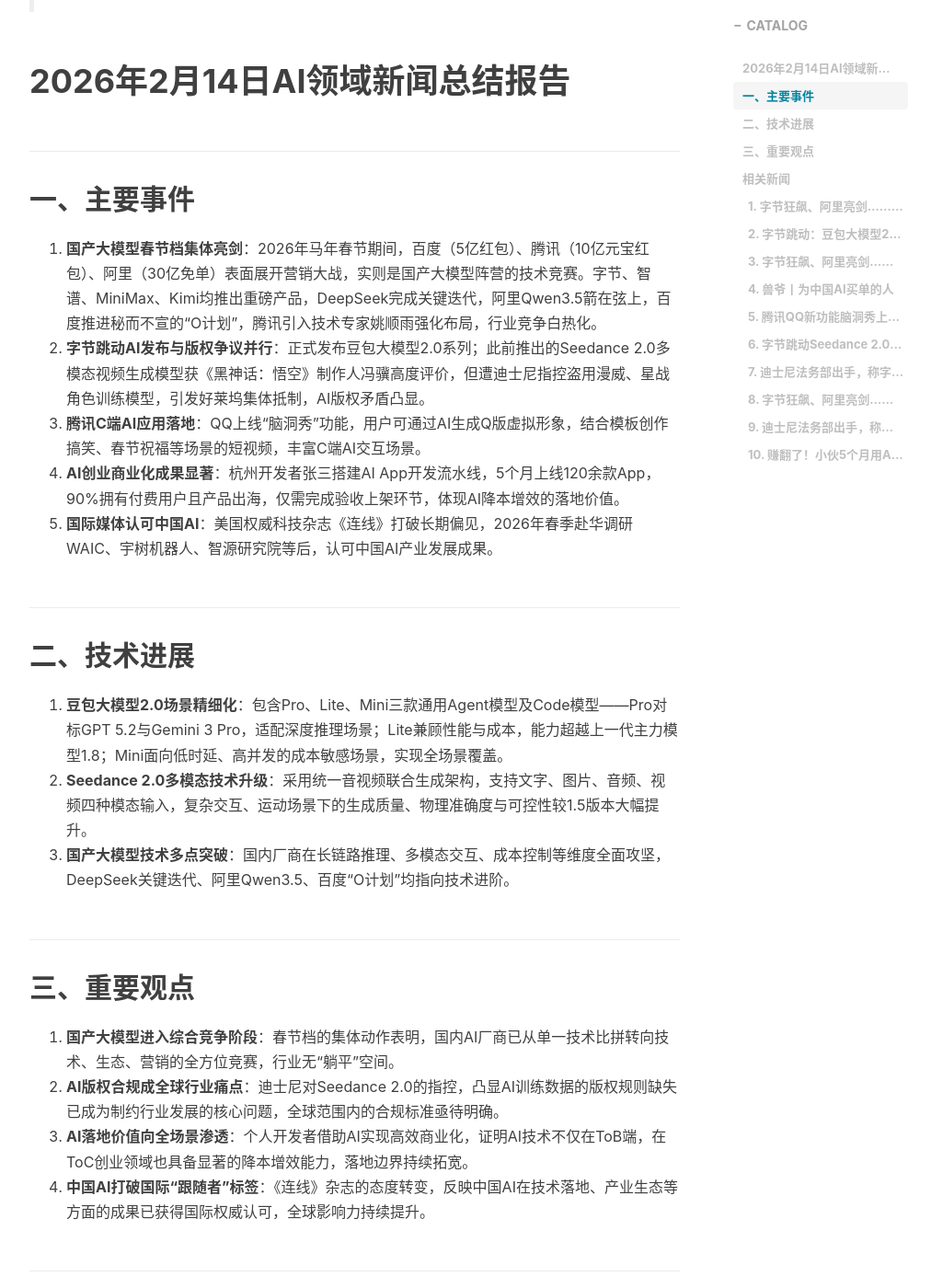
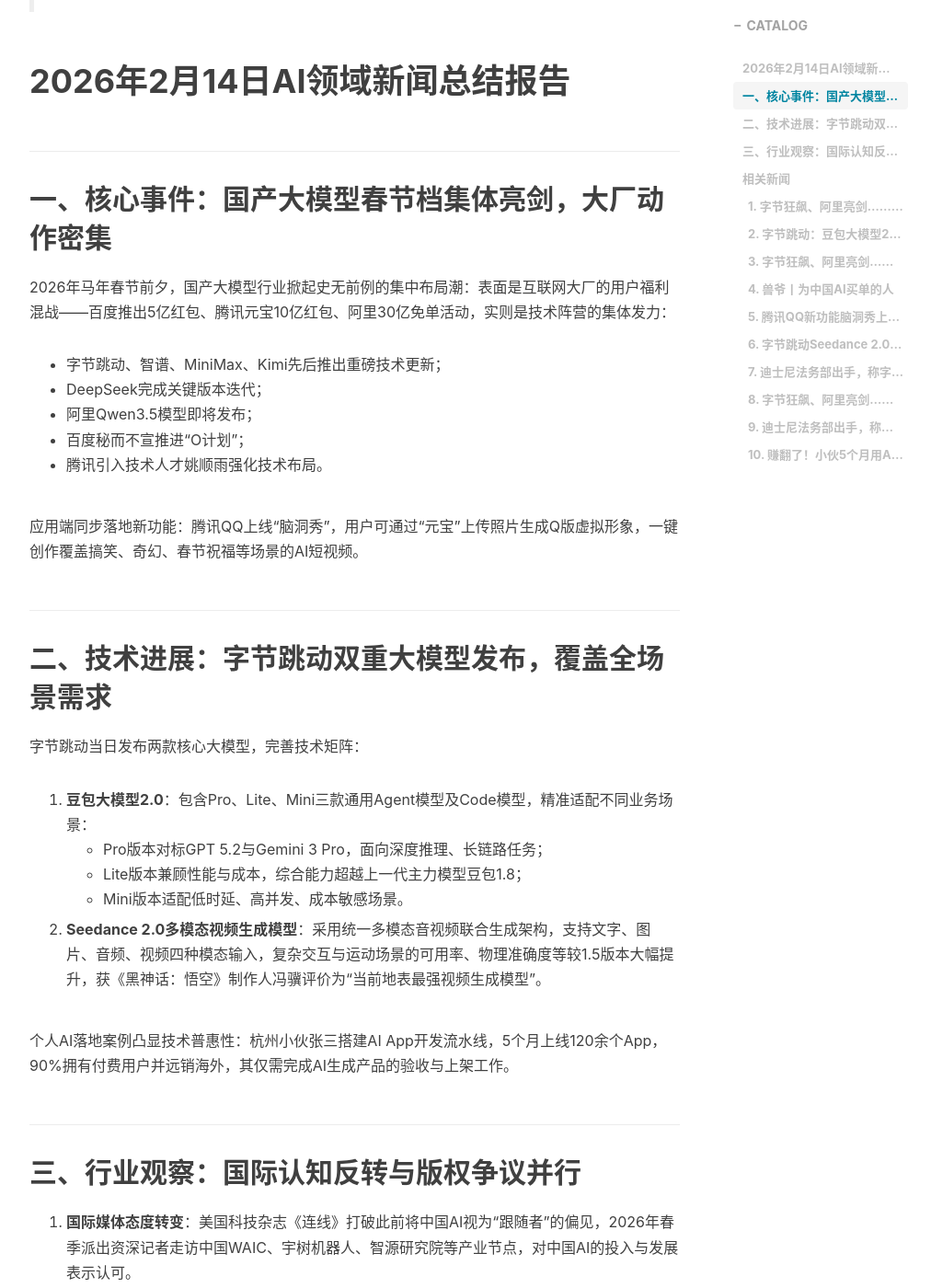
Before and after one commit to soldier828/soldier828.github.io, a Jekyll site: the page built from _posts/2026-02-15-AI新闻快递.md, in a window 1280 px wide and 1400 px high, scrolled down 561 px. Shown: the whole window at 92% size, without its empty margins (233-1245 px from the left). Built offline with Jekyll 4.4.1, drawn with Linux system fonts in a browser that asks for light colours; nearby versions of some CDN libraries; comment, search, counter and statistics services are not loaded; some of the changed text lies outside the part shown.

Commit message:
Update AI news summary for 2026-02-15

```diff
--- a/_posts/2026-02-15-AI新闻快递.md
+++ b/_posts/2026-02-15-AI新闻快递.md
@@ -11,23 +11,30 @@ catalog: true
 > 以下是昨天AI相关新闻的总结
 
 # 2026年2月14日AI领域新闻总结报告
-## 一、主要事件
-1. **国产大模型春节档集体亮剑**：2026年马年春节期间，百度（5亿红包）、腾讯（10亿元宝红包）、阿里（30亿免单）表面展开营销大战，实则是国产大模型阵营的技术竞赛。字节、智谱、MiniMax、Kimi均推出重磅产品，DeepSeek完成关键迭代，阿里Qwen3.5箭在弦上，百度推进秘而不宣的“O计划”，腾讯引入技术专家姚顺雨强化布局，行业竞争白热化。
-2. **字节跳动AI发布与版权争议并行**：正式发布豆包大模型2.0系列；此前推出的Seedance 2.0多模态视频生成模型获《黑神话：悟空》制作人冯骥高度评价，但遭迪士尼指控盗用漫威、星战角色训练模型，引发好莱坞集体抵制，AI版权矛盾凸显。
-3. **腾讯C端AI应用落地**：QQ上线“脑洞秀”功能，用户可通过AI生成Q版虚拟形象，结合模板创作搞笑、春节祝福等场景的短视频，丰富C端AI交互场景。
-4. **AI创业商业化成果显著**：杭州开发者张三搭建AI App开发流水线，5个月上线120余款App，90%拥有付费用户且产品出海，仅需完成验收上架环节，体现AI降本增效的落地价值。
-5. **国际媒体认可中国AI**：美国权威科技杂志《连线》打破长期偏见，2026年春季赴华调研WAIC、宇树机器人、智源研究院等后，认可中国AI产业发展成果。
 
-## 二、技术进展
-1. **豆包大模型2.0场景精细化**：包含Pro、Lite、Mini三款通用Agent模型及Code模型——Pro对标GPT 5.2与Gemini 3 Pro，适配深度推理场景；Lite兼顾性能与成本，能力超越上一代主力模型1.8；Mini面向低时延、高并发的成本敏感场景，实现全场景覆盖。
-2. **Seedance 2.0多模态技术升级**：采用统一音视频联合生成架构，支持文字、图片、音频、视频四种模态输入，复杂交互、运动场景下的生成质量、物理准确度与可控性较1.5版本大幅提升。
-3. **国产大模型技术多点突破**：国内厂商在长链路推理、多模态交互、成本控制等维度全面攻坚，DeepSeek关键迭代、阿里Qwen3.5、百度“O计划”均指向技术进阶。
+## 一、核心事件：国产大模型春节档集体亮剑，大厂动作密集
+2026年马年春节前夕，国产大模型行业掀起史无前例的集中布局潮：表面是互联网大厂的用户福利混战——百度推出5亿红包、腾讯元宝10亿红包、阿里30亿免单活动，实则是技术阵营的集体发力：
+- 字节跳动、智谱、MiniMax、Kimi先后推出重磅技术更新；
+- DeepSeek完成关键版本迭代；
+- 阿里Qwen3.5模型即将发布；
+- 百度秘而不宣推进“O计划”；
+- 腾讯引入技术人才姚顺雨强化技术布局。
 
-## 三、重要观点
-1. **国产大模型进入综合竞争阶段**：春节档的集体动作表明，国内AI厂商已从单一技术比拼转向技术、生态、营销的全方位竞赛，行业无“躺平”空间。
-2. **AI版权合规成全球行业痛点**：迪士尼对Seedance 2.0的指控，凸显AI训练数据的版权规则缺失已成为制约行业发展的核心问题，全球范围内的合规标准亟待明确。
-3. **AI落地价值向全场景渗透**：个人开发者借助AI实现高效商业化，证明AI技术不仅在ToB端，在ToC创业领域也具备显著的降本增效能力，落地边界持续拓宽。
-4. **中国AI打破国际“跟随者”标签**：《连线》杂志的态度转变，反映中国AI在技术落地、产业生态等方面的成果已获得国际权威认可，全球影响力持续提升。
+应用端同步落地新功能：腾讯QQ上线“脑洞秀”，用户可通过“元宝”上传照片生成Q版虚拟形象，一键创作覆盖搞笑、奇幻、春节祝福等场景的AI短视频。
+
+## 二、技术进展：字节跳动双重大模型发布，覆盖全场景需求
+字节跳动当日发布两款核心大模型，完善技术矩阵：
+1. **豆包大模型2.0**：包含Pro、Lite、Mini三款通用Agent模型及Code模型，精准适配不同业务场景：
+   - Pro版本对标GPT 5.2与Gemini 3 Pro，面向深度推理、长链路任务；
+   - Lite版本兼顾性能与成本，综合能力超越上一代主力模型豆包1.8；
+   - Mini版本适配低时延、高并发、成本敏感场景。
+2. **Seedance 2.0多模态视频生成模型**：采用统一多模态音视频联合生成架构，支持文字、图片、音频、视频四种模态输入，复杂交互与运动场景的可用率、物理准确度等较1.5版本大幅提升，获《黑神话：悟空》制作人冯骥评价为“当前地表最强视频生成模型”。
+
+个人AI落地案例凸显技术普惠性：杭州小伙张三搭建AI App开发流水线，5个月上线120余个App，90%拥有付费用户并远销海外，其仅需完成AI生成产品的验收与上架工作。
+
+## 三、行业观察：国际认知反转与版权争议并行
+1. **国际媒体态度转变**：美国科技杂志《连线》打破此前将中国AI视为“跟随者”的偏见，2026年春季派出资深记者走访中国WAIC、宇树机器人、智源研究院等产业节点，对中国AI的投入与发展表示认可。
+2. **AI版权纠纷升级**：字节跳动Seedance 2.0发布后引发全球内容行业争议，好莱坞集体抵制该模型，迪士尼法务部正式指控其盗用漫威、星战角色用于模型训练，AI内容生成的版权合规性问题再次成为行业焦点。
 
 ## 相关新闻
 
```
Also changed, not shown: other parts of _posts/2026-02-15-AI新闻快递.md (+1 -1 lines).
